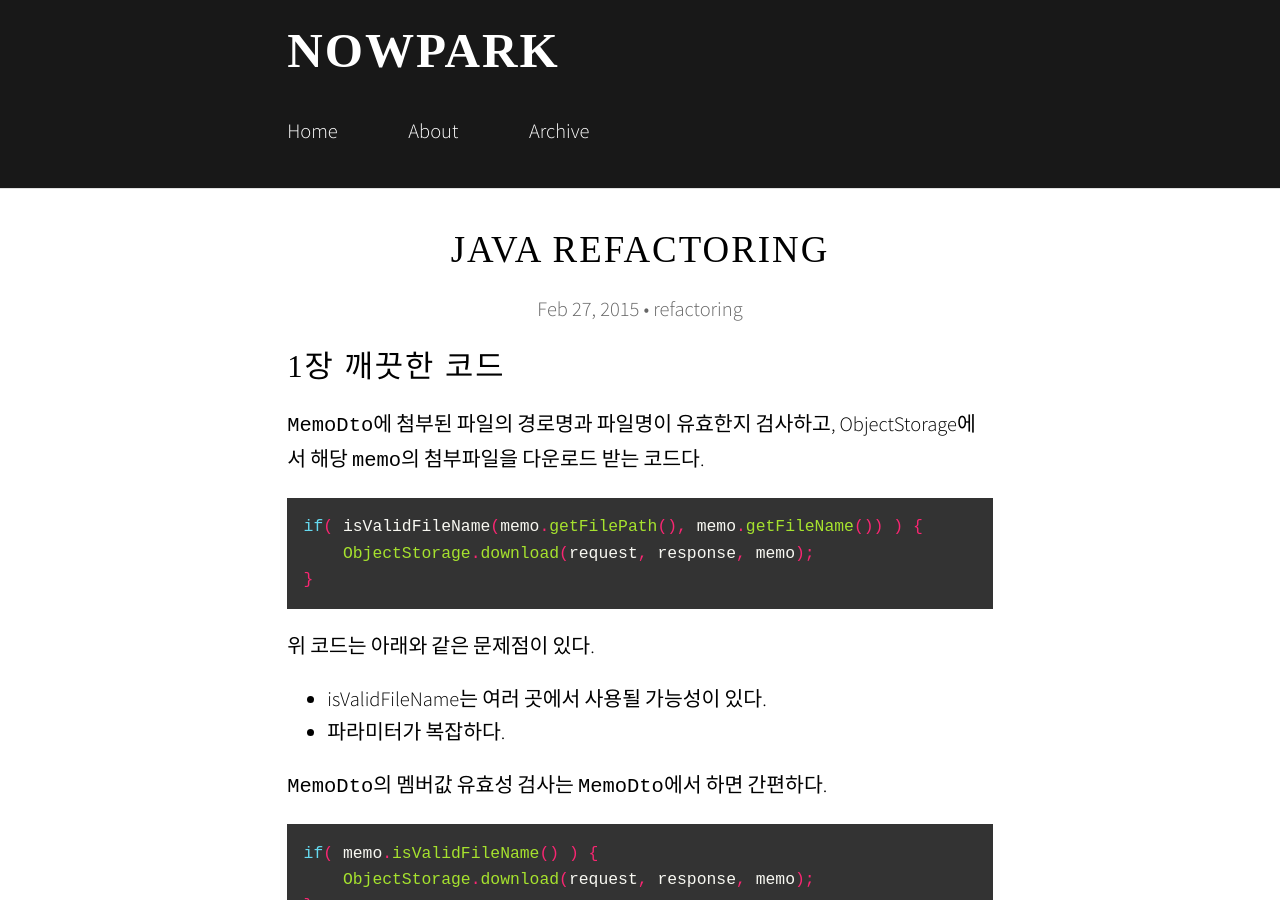
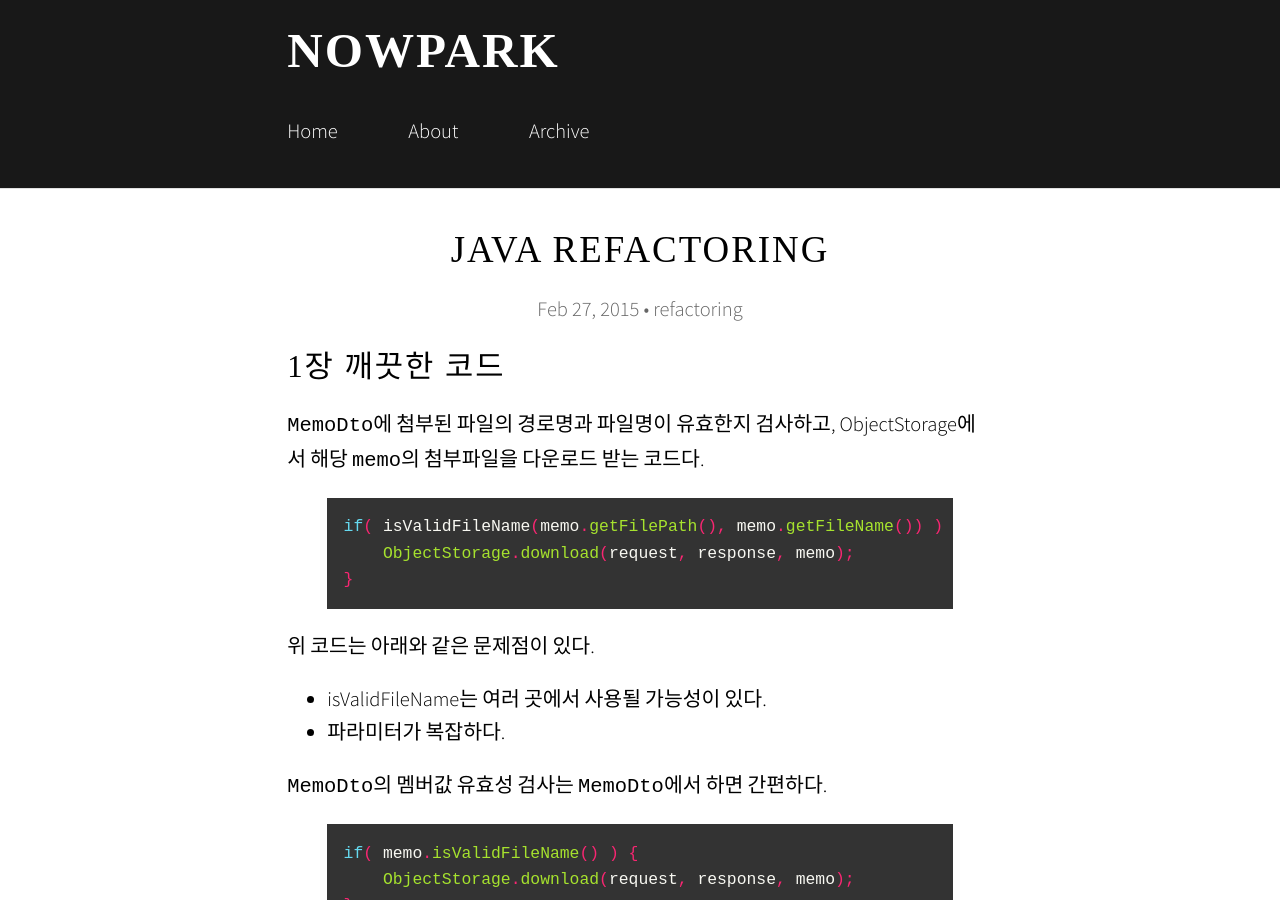
Before and after one commit to hyeonjae/hyeonjae.github.io.archive, a Jekyll site: the page built from _posts/2015-02-27-java-refactoring.md, in a window 1280 px wide and 900 px high. Built offline with Jekyll 4.4.1, drawn with Linux system fonts in a browser that asks for light colours; nearby versions of some CDN libraries; some web fonts are replaced; comment, search, counter and statistics services are not loaded.

Commit message:
no message

````diff
--- a/_posts/2015-02-27-java-refactoring.md
+++ b/_posts/2015-02-27-java-refactoring.md
@@ -7,11 +7,11 @@ categories: refactoring
 # 1장 깨끗한 코드
 
 `MemoDto`에 첨부된 파일의 경로명과 파일명이 유효한지 검사하고, ObjectStorage에서 해당 `memo`의 첨부파일을 다운로드 받는 코드다.
-```java
+{% highlight java %}
 if( isValidFileName(memo.getFilePath(), memo.getFileName()) ) {
     ObjectStorage.download(request, response, memo);
 }
-```
+{% endhighlight %}
 위 코드는 아래와 같은 문제점이 있다.
 
  - isValidFileName는 여러 곳에서 사용될 가능성이 있다.
@@ -19,31 +19,31 @@ if( isValidFileName(memo.getFilePath(), memo.getFileName()) ) {
 
 
 `MemoDto`의 멤버값 유효성 검사는 `MemoDto`에서 하면 간편하다.
-```java
+{% highlight java %}
 if( memo.isValidFileName() ) {
     ObjectStorage.download(request, response, memo);
 }
-```
+{% endhighlight %}
 
 이름도 `isValidFileName()` 보단 `hasValidFileName()`가 낫겠다.
-```java
+{% highlight java %}
 if( memo.hasValidFileName() ) {
     ObjectStorage.download(request, response, memo);
 }
-```
+{% endhighlight %}
 
 `MemoDto`뿐만 아니라 `NoteDto`도 같은 로직이 필요하다. 그리고 `ObjectStorage` 클래스나 다른 `FileDownload` 클래스에서 유효성 검사를 하고 싶은 경우
-```java
+{% highlight java %}
 if( ObjectStorage.hasValidFile(memo) ) {
     ObjectStorage.download(request, response, memo);
 }
 if( ObjectStorage.hasValidFile(note) ) {
     ObjectStorage.download(request, response, note);
 }
-```
+{% endhighlight %}
 
 기존 `MemoDto`와 `NoteDto`는 첨부파일의 경로명과 파일명 String 변수가 있다.
-```java
+{% highlight java %}
 public class MemoDto {
     private String fileName;
     private String filePath;
@@ -52,10 +52,10 @@ public class NoteDto {
     private String fileName;
     private String filePath;
 }
-```
+{% endhighlight %}
 
 공통으로 있기 때문에 `AttachedFile` 이라는 클래스를 만들어서 상속 받아 구현할 수도 있다.
-```java
+{% highlight java %}
 public class AttachedFile {
     private String fileName;
     private String filePath;
@@ -64,10 +64,10 @@ public class MemoDto extends AttachedFile {
 }
 public class NoteDto extends AttachedFile {
 }
-```
+{% endhighlight %}
 
 하지만 is-a 관계가 뭔가 어색하다. 이런 경우 인터페이스로 만들자.
-```java
+{% highlight java %}
 public interface FileItem {
     String getFileName();
     String getFilePath();
@@ -76,14 +76,14 @@ public class MemoDto implements FileItem {
 }
 public class NoteDto implements FileItem {
 }
-```
+{% endhighlight %}
 
 이제 `FileItem` 인터페이스를 가지고 있는 클래스는 모두 유효성 검사를 할 수 있다.
-```java
+{% highlight java %}
     public boolean hasValidFile(FileItem fileItem) {
         String filePath = fileItem.getFilePath();
         String fileName = fileItem.getFileName();
         return (filePath != null && filePath.trim().length() > 0 && fileName != null && fileName.trim().length() > 0)
             ? true : false;
     }
-```
+{% endhighlight %}
````
